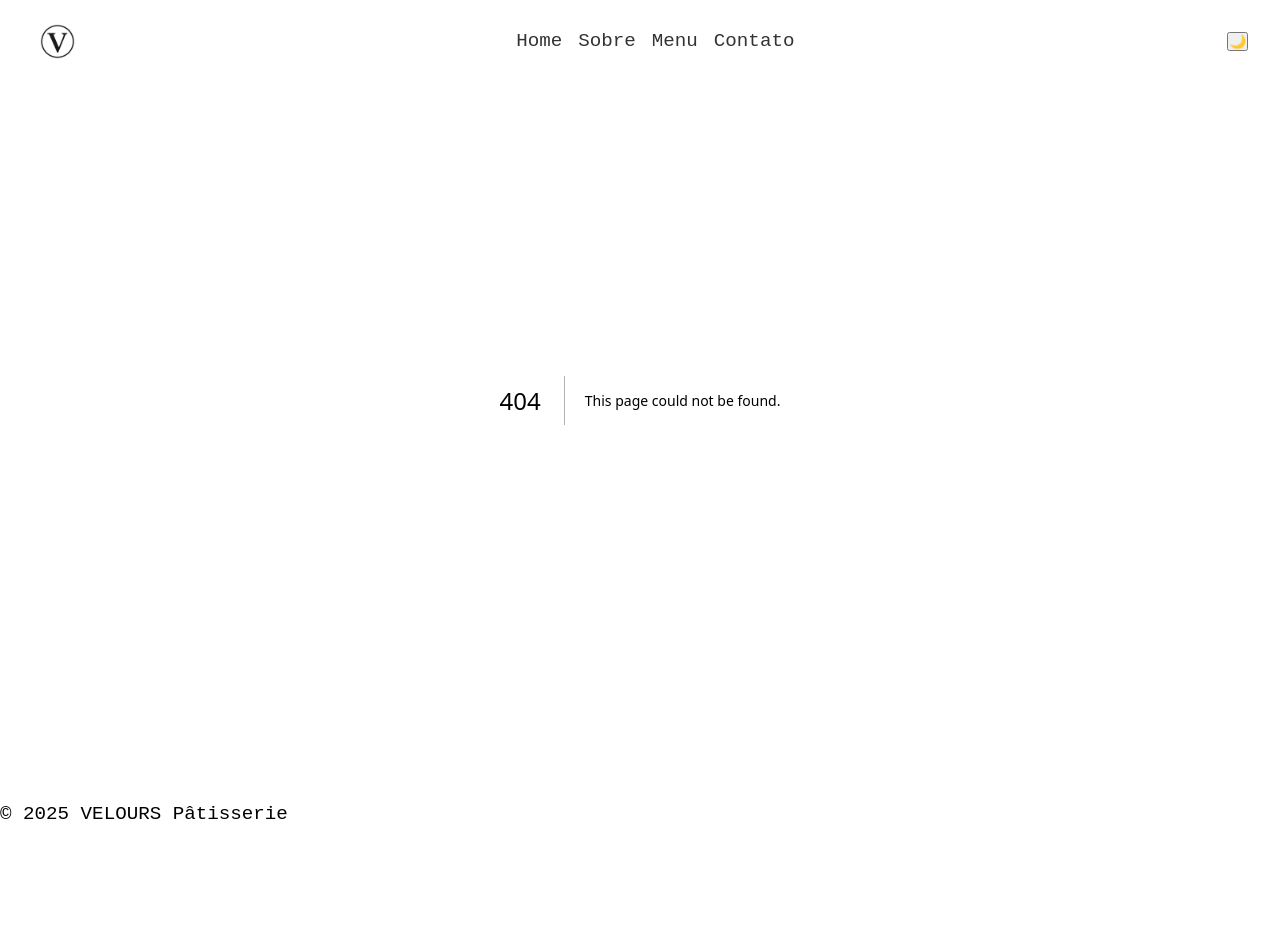
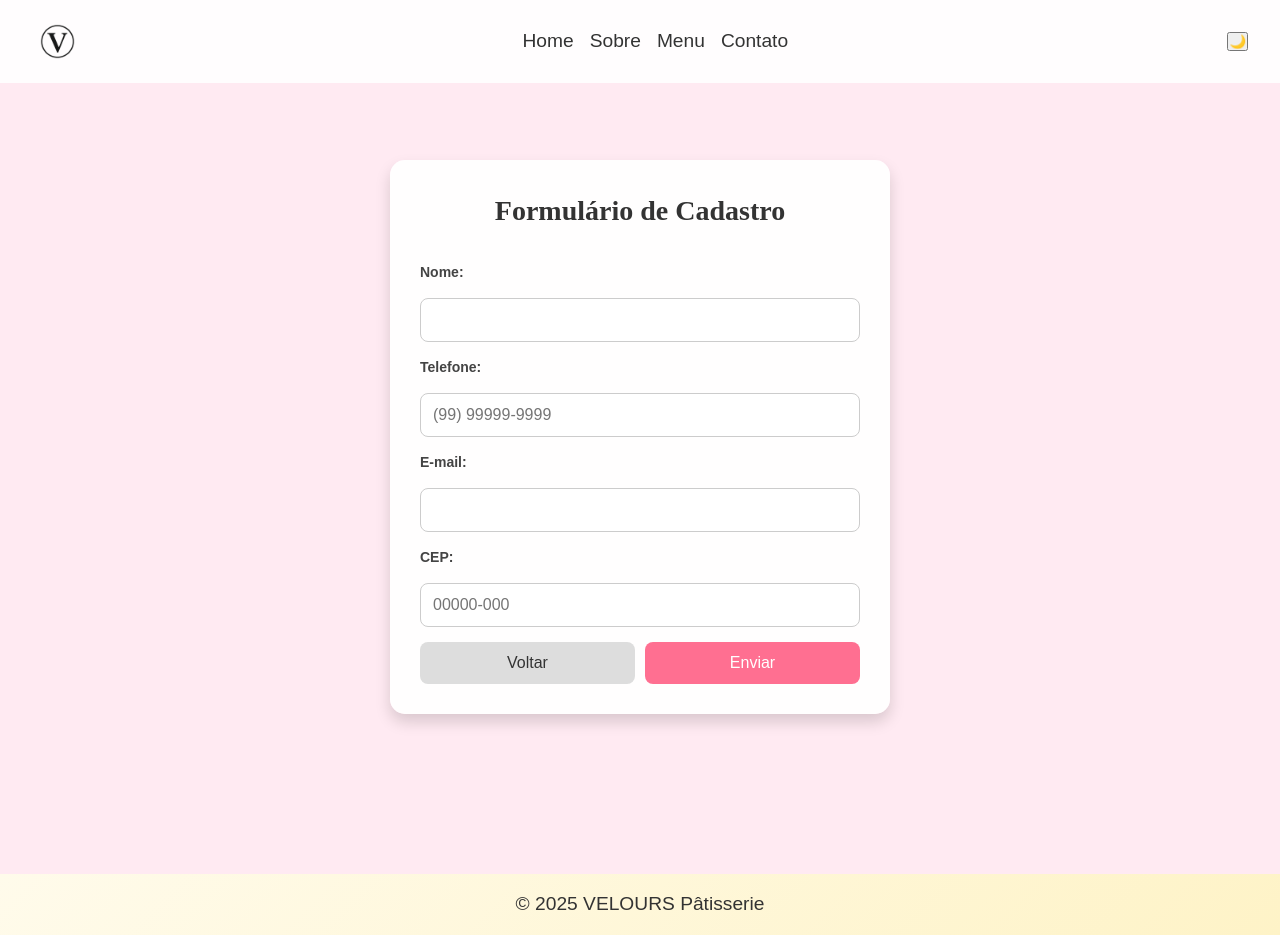
Before and after one commit to laurayaguiu/Projeto-WEB-next.js, a Next.js app in the folder projeto/: page /formulario in a window 1280 px wide. Before the commit this address had no page. Before the commit the page ends 829 px from the top, so only its background shows below. Built offline with nearby package versions, Linux system fonts and the light colour scheme.

Commit message:
forms-indo

```diff
--- a/projeto/src/app/components/Footer.js
+++ b/projeto/src/app/components/footer/Footer.js
@@ -1,6 +1,7 @@
+import styles from "./footer.module.css";
 export default function Footer() {
   return (
-    <footer className="footer">
+    <footer className={styles.footer}>
             <p>&copy; 2025 VELOURS Pâtisserie</p>
     </footer>
   );
--- /dev/null
+++ b/projeto/src/app/components/footer/footer.module.css
@@ -0,0 +1,5 @@
+.footer {
+    text-align: center;
+    background: linear-gradient(135deg, #fffbeb, #fef3c7);
+    padding: 1rem;
+}
--- a/projeto/src/app/components/nav/Nav.js
+++ b/projeto/src/app/components/nav/Nav.js
@@ -47,7 +47,7 @@ export default function Nav() {
   return (
     <nav>
       <header className="navbar">
-        <img class="logo" src="/logo.png" alt="Logo" />
+        <img className="logo" src="/logo.png" alt="Logo" />
         <ul className="nav-links">
           <li><a href="#home" onClick={(e) => handleAnchorClick(e, "home")}>Home</a></li>
           <li><a href="#sobre" onClick={(e) => handleAnchorClick(e, "sobre")}>Sobre</a></li>
--- a/projeto/src/app/components/nosso-cardapio/NossoCardapio.js
+++ b/projeto/src/app/components/nosso-cardapio/NossoCardapio.js
@@ -25,6 +25,7 @@ const NossoCardapio = ({ opcoes = OpcaoCardapio }) => {
         ))}
       </article>
       <p className={styles.descricao}>
+        <br />
         Explore nossa seleção cuidadosamente curada de doces artesanais,
         <br />
         salgados irresistíveis e bolos que são verdadeiras obras de arte.
--- a/projeto/src/app/data/cardapio.js
+++ b/projeto/src/app/data/cardapio.js
@@ -14,9 +14,9 @@ const OpcaoCardapio = {
     nome: "Salgados",
     titulo: "Tentação Salgada",
     descricao: "Mini quiches e croissants deliciosos.",
-    caminhoImagem: "/salgado.png",
+    caminhoImagem: "/salgado.jpg",
     imagens: [
-      { src: "/salgado.png", texto: "Torta de frango" },
+      { src: "/salgado.jpg", texto: "Torta de frango" },
       { src: "/salgado2.jpg", texto: "Esfiha" },
       { src: "/salgado3.jpg", texto: "Pão de fermentação natural" },
     ],
--- a/projeto/src/app/formulario/formulario.module.css
+++ b/projeto/src/app/formulario/formulario.module.css
@@ -0,0 +1,123 @@
+body {
+  margin: 0;
+  font-family: Arial, sans-serif;
+  background: #ffeaf2;
+}
+
+.formulario-section {
+  display: flex;
+  justify-content: center;
+  align-items: center;
+  padding: 10rem;
+}
+
+.form-card {
+  background: rgba(255, 255, 255, 0.95);
+  padding: 30px;
+  border-radius: 15px;
+  max-width: 500px;
+  width: 100%;
+  box-shadow: 0 8px 15px rgba(0, 0, 0, 0.15);
+  display: flex;
+  flex-direction: column;
+  gap: 15px;
+}
+
+.form-card h2 {
+  font-family: "Playfair Display", serif;
+  font-size: 28px;
+  text-align: center;
+  margin-bottom: 15px;
+  color: #333;
+}
+
+.form-card label {
+  font-weight: bold;
+  font-size: 14px;
+  color: #444;
+}
+
+.form-card input {
+  padding: 12px;
+  border: 1px solid #ccc;
+  border-radius: 8px;
+  font-size: 16px;
+  width: 100%;
+  outline: none;
+  transition: border 0.3s;
+}
+
+.form-card input:focus {
+  border: 1px solid #ff6f91;
+}
+
+.btns {
+  display: flex;
+  gap: 10px;
+  justify-content: center;
+}
+
+.btns button {
+  flex: 1;
+  padding: 12px;
+  border: none;
+  border-radius: 8px;
+  font-size: 16px;
+  cursor: pointer;
+  transition: 0.3s;
+}
+
+.enviar {
+  background-color: #ff6f91;
+  color: white;
+}
+.enviar:hover {
+  background-color: #ff4e75;
+}
+
+.voltar {
+  background-color: #ddd;
+  color: #333;
+}
+.voltar:hover {
+  background-color: #bbb;
+}
+
+/* Responsivo */
+@media (max-width: 600px) {
+  .form-card {
+    padding: 20px;
+  }
+
+  .form-card h2 {
+    font-size: 22px;
+  }
+
+  .btns {
+    flex-direction: column;
+  }
+}
+
+.mensagemSucesso {
+  margin-top: 15px;
+  background: #d4edda;
+  color: #155724;
+  border: 1px solid #c3e6cb;
+  padding: 12px;
+  border-radius: 8px;
+  text-align: center;
+  font-weight: 500;
+  animation: fadeIn 0.5s ease-in-out;
+}
+
+/* Animação suave ao aparecer */
+@keyframes fadeIn {
+  from {
+    opacity: 0;
+    transform: translateY(-5px);
+  }
+  to {
+    opacity: 1;
+    transform: translateY(0);
+  }
+}
--- /dev/null
+++ b/projeto/src/app/formulario/page.js
@@ -0,0 +1,61 @@
+"use client";
+import styles from "./formulario.module.css";
+import { useRouter } from "next/navigation";
+import { useState } from "react";
+
+export default function Formulario() {
+  const router = useRouter();
+  const [enviado, setEnviado] = useState(false);
+
+  const handleSubmit = (e) => {
+    e.preventDefault();
+    setEnviado(true);
+    e.target.reset(); // limpa o formulário
+    setTimeout(() => setEnviado(false), 4000); // mensagem some depois de 4s
+  };
+
+  return (
+    <section className={styles["formulario-section"]}>
+      <form onSubmit={handleSubmit} className={styles["form-card"]}>
+        <h2>Formulário de Cadastro</h2>
+
+        <label htmlFor="nome">Nome:</label>
+        <input type="text" id="nome" name="nome" required />
+
+        <label htmlFor="telefone">Telefone:</label>
+        <input
+          type="tel"
+          id="telefone"
+          name="telefone"
+          placeholder="(99) 99999-9999"
+          required
+        />
+
+        <label htmlFor="email">E-mail:</label>
+        <input type="email" id="email" name="email" required />
+
+        <label htmlFor="cep">CEP:</label>
+        <input type="text" id="cep" name="cep" placeholder="00000-000" required />
+
+        <div className={styles.btns}>
+          <button
+            type="button"
+            className={styles.voltar}
+            onClick={() => router.back()}
+          >
+            Voltar
+          </button>
+          <button type="submit" className={styles.enviar}>
+            Enviar
+          </button>
+        </div>
+
+        {enviado && (
+          <p className={styles.mensagemSucesso}>
+            ✅ Formulário enviado com sucesso! Entraremos em contato em breve 💌
+          </p>
+        )}
+      </form>
+    </section>
+  );
+}
--- a/projeto/src/app/layout.js
+++ b/projeto/src/app/layout.js
@@ -2,7 +2,7 @@
 import "./globals.css";
 import "./components/nav/nav.css";
 import Nav from "./components/nav/Nav";
-import Footer from "./components/Footer";
+import Footer from "./components/footer/Footer";
 
 export const metadata = {
   title: "VELOURS Pâtisserie",
--- a/projeto/src/app/page.js
+++ b/projeto/src/app/page.js
@@ -1,6 +1,7 @@
 // src/app/page.js
 import Image from "next/image";
 import styles from "./home.module.css";
+import Link from "next/link";
 
 
 import NossoCardapio from "./components/nosso-cardapio/NossoCardapio";
@@ -20,9 +21,9 @@ export default function Home() {
         <h2 className={styles.h2}>VELOURS</h2>
 
         <p>Pâtisserie Artesanal</p>
-        <a href="#" className={styles.btn}>
+        <Link href="/formulario" className={styles.btn}>
           Cadastre-se!
-        </a>
+        </Link>
       </section>
 
       <section id="sobre" className={styles.sobreNos}>
```
Also changed, not shown: projeto/src/app/formulario/formulario.js (deleted).
